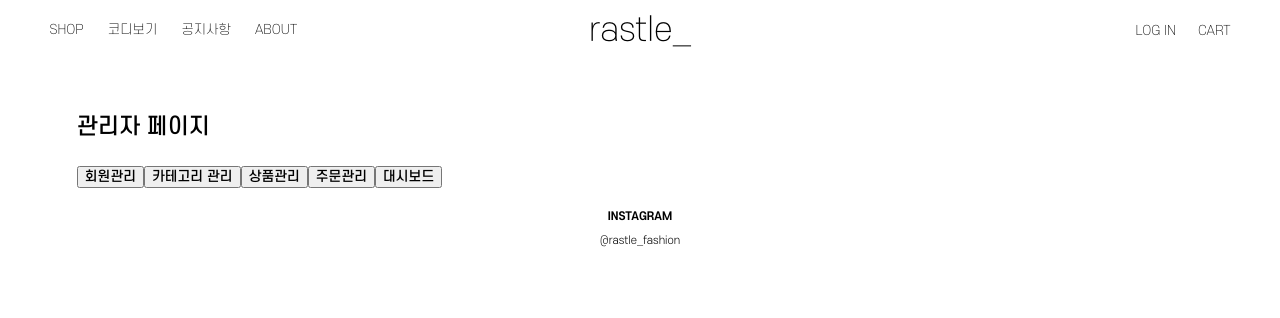
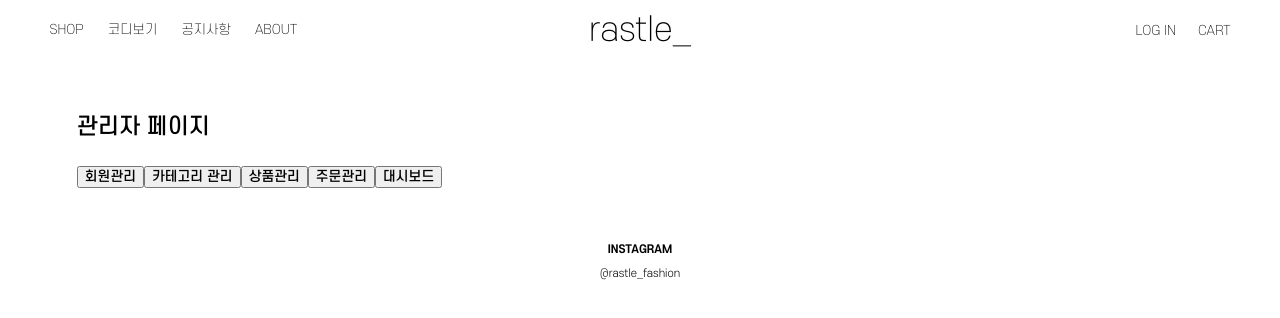
Before and after one commit to rastle-dev/rastle-frontend, a Next.js app: page /manager in a window 1280 px wide. Shown: the top 318 px of the page. Built offline with nearby package versions, Linux system fonts and the light colour scheme.

Commit message:
feat: 관리자 페이지 컴포넌트 구성

```diff
--- /dev/null
+++ b/src/components/Manager/CategoryManagement.tsx
@@ -0,0 +1,5 @@
+import React from "react";
+
+export default function CategoryManagement() {
+  return <div>카테고리 관리</div>;
+}
--- /dev/null
+++ b/src/components/Manager/Dashboard.tsx
@@ -0,0 +1,5 @@
+import React from "react";
+
+export default function Dashboard() {
+  return <div>대시보드</div>;
+}
--- /dev/null
+++ b/src/components/Manager/OrderManagement.tsx
@@ -0,0 +1,5 @@
+import React from "react";
+
+export default function OrderManagement() {
+  return <div>주문 관리</div>;
+}
--- /dev/null
+++ b/src/components/Manager/ProductManagement.tsx
@@ -0,0 +1,5 @@
+import React from "react";
+
+export default function ProductManagement() {
+  return <div>상품 관리</div>;
+}
--- /dev/null
+++ b/src/components/Manager/UserManagement.tsx
@@ -0,0 +1,5 @@
+import React from "react";
+
+export default function UserManagement() {
+  return <div>회원관리</div>;
+}
--- a/src/pages/manager/index.tsx
+++ b/src/pages/manager/index.tsx
@@ -2,6 +2,11 @@ import React, { useState } from "react";
 import styled from "styled-components";
 import media from "@/styles/media";
 import LazyLink from "@/components/LazyLink";
+import UserManagement from "@/components/Manager/UserManagement";
+import CategoryManagement from "@/components/Manager/CategoryManagement";
+import ProductManagement from "@/components/Manager/ProductManagement";
+import Dashboard from "@/components/Manager/Dashboard";
+import OrderManagement from "@/components/Manager/OrderManagement";
 
 export const Wrapper = styled.div`
   padding-top: 9rem; /* header때문에 추가 */
@@ -42,6 +47,10 @@ export const ManageList = styled.ul`
   }
 `;
 
+export const ManageMentDetail = styled.div`
+  padding-top: 3rem;
+`;
+
 const managementList = [
   { name: "회원관리" },
   { name: "카테고리 관리" },
@@ -66,11 +75,13 @@ export default function Manager() {
           </button>
         ))}
       </ManageList>
-      {selectedItem === "회원관리" && <UserManagement />}
-      {selectedItem === "카테고리 관리" && <CategoryManagement />}
-      {selectedItem === "상품관리" && <ProductManagement />}
-      {selectedItem === "주문관리" && <OrderManagement />}
-      {selectedItem === "대시보드" && <Dashboard />}
+      <ManageMentDetail>
+        {selectedItem === "회원관리" && <UserManagement />}
+        {selectedItem === "카테고리 관리" && <CategoryManagement />}
+        {selectedItem === "상품관리" && <ProductManagement />}
+        {selectedItem === "주문관리" && <OrderManagement />}
+        {selectedItem === "대시보드" && <Dashboard />}
+      </ManageMentDetail>
     </Wrapper>
   );
 }
```
